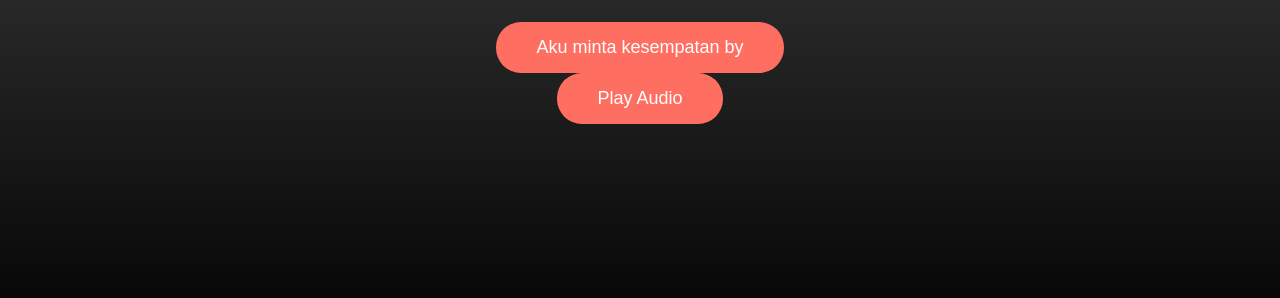
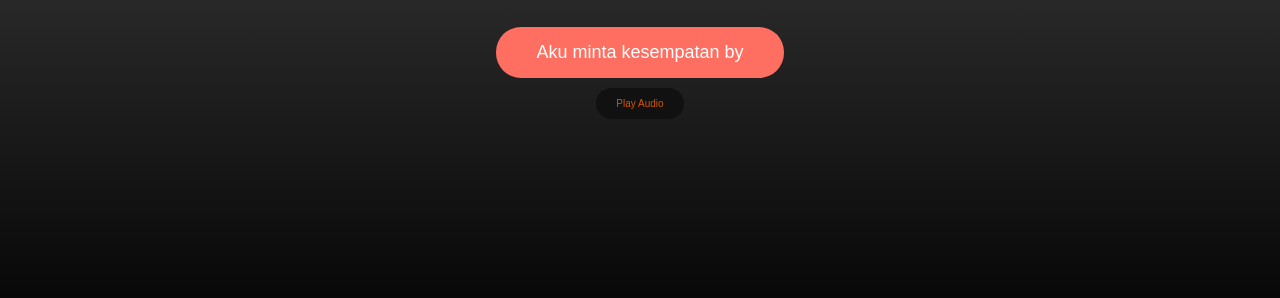
Before and after one commit to Ismailrep/Apology, a plain HTML site: page index.html in a window 1280 px wide. Shown: the part 430-728 px from the top of the page. Drawn offline with Linux system fonts and the light colour scheme.

Commit message:
Update style.css

```diff
--- a/style.css
+++ b/style.css
@@ -31,7 +31,23 @@ body {
   margin-bottom: 30px;
 }
 
-button {
+#musicBtn {
+  background-color: #121111;
+  color: rgb(211, 86, 3);
+  margin-top: 10px;
+  padding: 10px 20px;
+  border: none;
+  border-radius: 25px;
+  cursor: pointer;
+  font-size: 10px;
+  transition: background-color 0.3s ease;
+}
+
+#musicBtn:hover {
+  background-color: #5f5d5d;
+}
+
+#apologyBtn {
   background-color: #ff6f61;
   color: white;
   padding: 15px 40px;
@@ -42,7 +58,7 @@ button {
   transition: background-color 0.3s ease;
 }
 
-button:hover {
+#apologyBtn:hover {
   background-color: #ff5449;
 }
 
@@ -59,21 +75,21 @@ button:hover {
 
 @keyframes heartbeat {
   0% {
-      transform: scale(1);
+    transform: scale(1);
   }
   50% {
-      transform: scale(1.2);
+    transform: scale(1.2);
   }
   100% {
-      transform: scale(1);
+    transform: scale(1);
   }
 }
 
 @keyframes fadeIn {
   0% {
-      opacity: 0;
+    opacity: 0;
   }
   100% {
-      opacity: 1;
+    opacity: 1;
   }
 }
```
